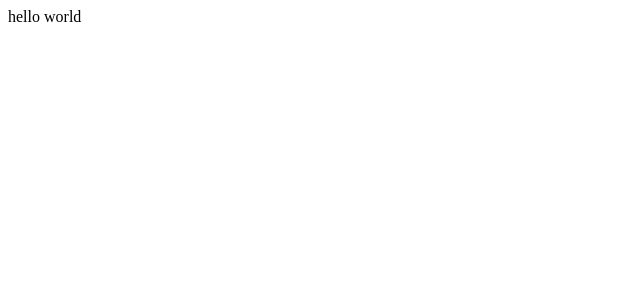
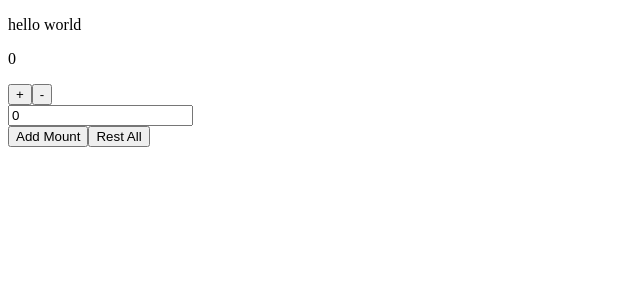
Before and after one commit to yuyang545262477/redux_toolkit_tutorial, a React (Create React App) app: page / in a window 1280 px wide. Shown: the top 300 px of the page, without its empty margins (0-640 px from the left). Built offline with nearby package versions, Linux system fonts and the light colour scheme.

Commit message:
simple count store.

```diff
--- a/src/App.tsx
+++ b/src/App.tsx
@@ -1,5 +1,9 @@
 import React from "react";
+import Counter from "./features/counter/counter";
 
 export const App = () => (
-    <div>hello world</div>
+    <section>
+        <p>hello world</p>
+        <Counter/>
+    </section>
 );
--- a/src/app/store.ts
+++ b/src/app/store.ts
@@ -1,6 +1,12 @@
 import {configureStore} from "@reduxjs/toolkit";
+import counterReducer, {CounterState} from "../features/counter/counterSlice";
 
+export interface ApplicationState {
+    counter: CounterState;
+}
 
 export const store = configureStore({
-    reducer: {},
+    reducer: {
+        counter: counterReducer,
+    },
 });
--- /dev/null
+++ b/src/features/counter/counter.tsx
@@ -0,0 +1,31 @@
+import React, {useState} from "react";
+import {useDispatch, useSelector} from "react-redux";
+import {ApplicationState} from "../../app/store";
+import {decrement, increment, incrementByAmount, reset} from "./counterSlice";
+
+const Counter = () => {
+    const {count} = useSelector((state: ApplicationState) => state.counter);
+    const dispatch = useDispatch();
+    const [incrementAccount, setIncrementAccount] = useState(0);
+    const addValue = Number(incrementAccount) || 0;
+    return (
+        <section>
+            <p>{count}</p>
+            <div>
+                <button onClick={() => dispatch(increment())}>+</button>
+                <button onClick={() => dispatch(decrement())}>-</button>
+            </div>
+
+            <input type={"number"}
+                   value={incrementAccount}
+                   onChange={(e) => setIncrementAccount(Number(e.target.value))}
+            />
+            <div>
+                <button onClick={() => dispatch(incrementByAmount(addValue))}>Add Mount</button>
+                <button onClick={() => dispatch(reset())}>Rest All</button>
+            </div>
+        </section>
+    );
+};
+
+export default Counter;
--- /dev/null
+++ b/src/features/counter/counterSlice.ts
@@ -0,0 +1,33 @@
+import {createSlice} from "@reduxjs/toolkit";
+
+export interface CounterState {
+    count: number;
+}
+
+const initialState: CounterState = {
+    count: 0,
+};
+
+export const counterSlice = createSlice({
+    name: "counter",
+    initialState,
+    reducers: {
+        increment: (state) => {
+            state.count++;
+        },
+        decrement: (state) => {
+            state.count--;
+        },
+        reset: (state) => {
+            state.count = 0;
+        },
+        incrementByAmount: (state, action) => {
+            state.count += action.payload;
+        },
+    },
+});
+
+
+export const {increment, decrement, reset, incrementByAmount} = counterSlice.actions;
+
+export default counterSlice.reducer;
--- a/src/index.tsx
+++ b/src/index.tsx
@@ -1,10 +1,14 @@
 import React from "react";
 import ReactDOM from "react-dom";
+import {Provider} from "react-redux";
 import {App} from "./App";
+import {store} from "./app/store";
 
 ReactDOM.render(
     <React.StrictMode>
-        <App/>
+        <Provider store={store}>
+            <App/>
+        </Provider>
     </React.StrictMode>,
     document.getElementById("root") as HTMLElement,
 );
```
